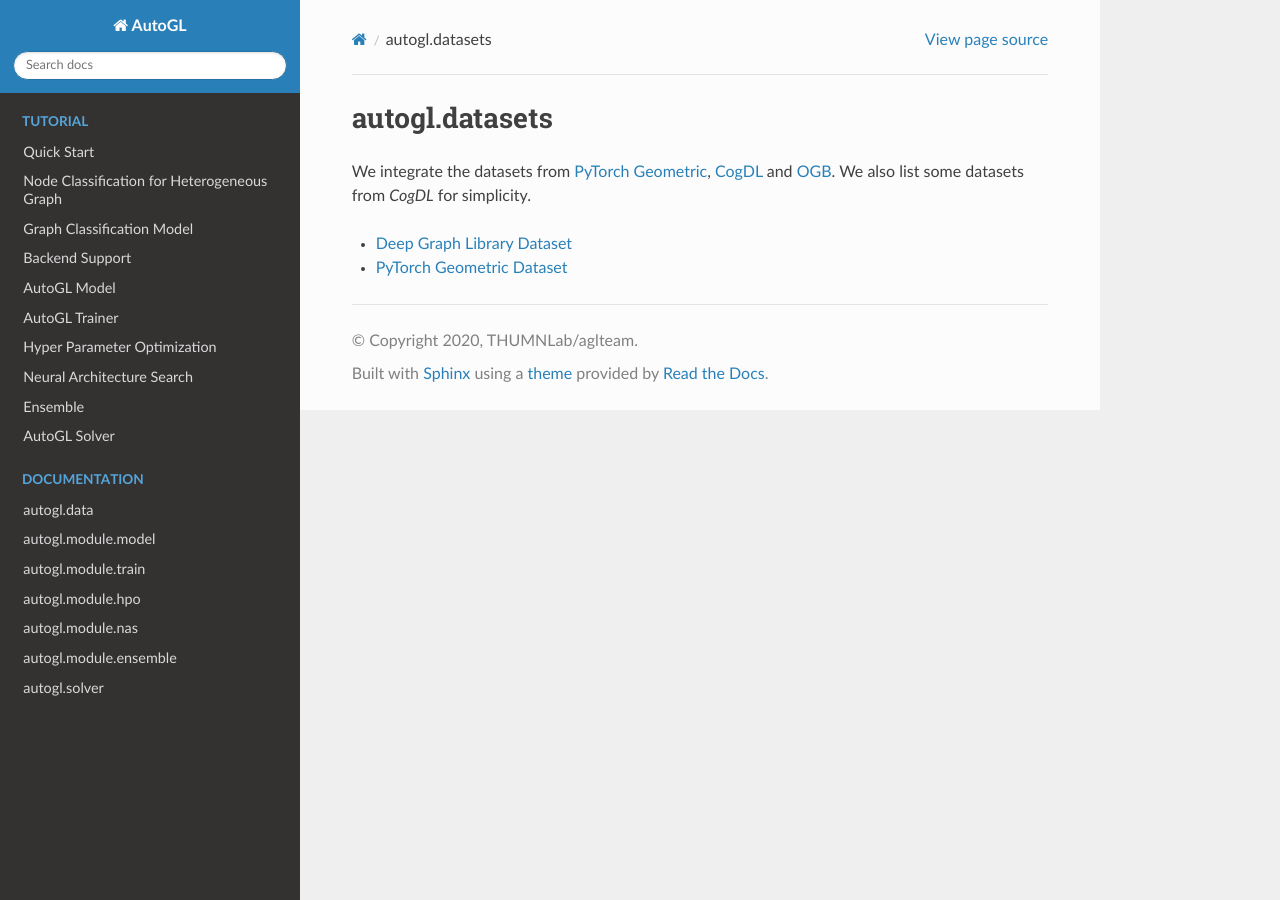
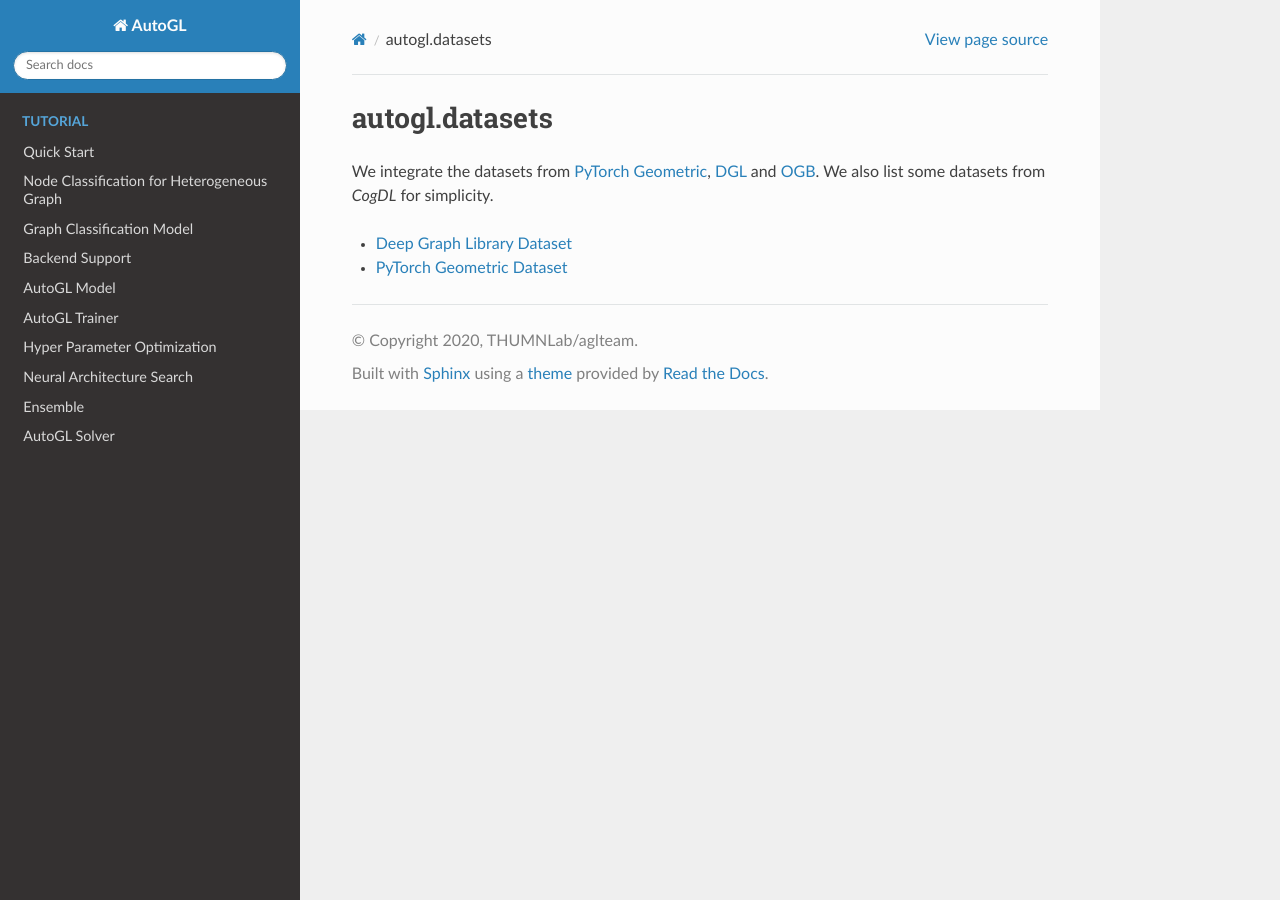
Before and after one commit to THUMNLab/AutoGL, a Sphinx documentation site: the page built from docs/docfile/documentation/dataset.rst, in a window 1280 px wide. Built offline with Sphinx 7.4.7 and the Read the Docs theme 2.0.0, drawn with Linux system fonts in a browser that asks for light colours; pages that are not in the unit, such as notebooks, are missing from menus.

Commit message:
add back dataset

```diff
--- a/docs/docfile/documentation/dataset.rst
+++ b/docs/docfile/documentation/dataset.rst
@@ -3,7 +3,7 @@
 autogl.datasets
 ===============
 
-We integrate the datasets from `PyTorch Geometric <https://pytorch-geometric.readthedocs.io/en/latest/modules/datasets.html>`_, `CogDL <https://cogdl.readthedocs.io/en/latest/autoapi/datasets/index.html>`_ and `OGB <https://ogb.stanford.edu/docs/dataset_overview/>`_. We also list some datasets from `CogDL` for simplicity.
+We integrate the datasets from `PyTorch Geometric <https://pytorch-geometric.readthedocs.io/en/latest/modules/datasets.html>`_, `DGL <https://dgl.ai>`_ and `OGB <https://ogb.stanford.edu/docs/dataset_overview/>`_. We also list some datasets from `CogDL` for simplicity.
 
 .. toctree::
 
```
Also changed, not shown: docs/index.rst (+2 -6 lines).
